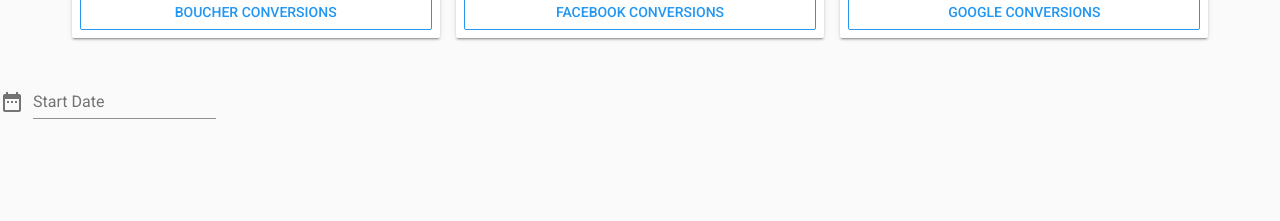
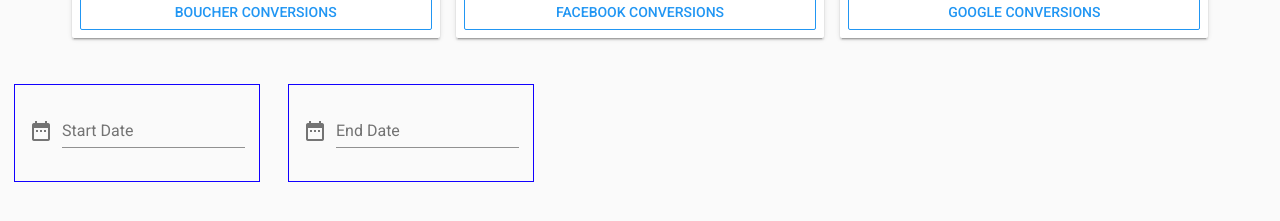
Before and after one commit to cooper09/meal-prep-boucher, a Vue app: page /menu in a window 1280 px wide. Shown: the part 847-1068 px from the top of the page. Built offline with nearby package versions, Linux system fonts and the light colour scheme.

Commit message:
Working - sort of date picker

```diff
--- a/src/components/BoucherConversions.vue
+++ b/src/components/BoucherConversions.vue
@@ -44,6 +44,12 @@
         confirmed(){
             return this.$store.state.b_confirmed;
         },
+        startdate(){
+            return this.$store.state.startdate;
+        },
+        enddate(){
+            return this.$store.state.enddate;
+        },
         isAuthenticated() {
             return this.$store.getters.isAuthenticated;
         }
--- a/src/components/DatePicker.vue
+++ b/src/components/DatePicker.vue
@@ -1,11 +1,14 @@
 <template>
-    <div>
-        <v-menu>
-            Date Picker {{date}}
-            <v-text-field :value="start" slot="activator" label="Start Date" prepend-icon="date_range">Menu Field</v-text-field>
-            <v-date-picker v-model="start">yo</v-date-picker>
+    <span>
+        <v-menu  id="mydatepicker">
+            <v-text-field :value="start" slot="activator" label="Start Date" prepend-icon="date_range" >Menu Field</v-text-field>
+            <v-date-picker v-model="start" v-on:change="onChange('start')"></v-date-picker>
         </v-menu>
-    </div>
+        <v-menu  id="mydatepicker">
+            <v-text-field :value="end" slot="activator" label="End Date" prepend-icon="date_range" >Menu Field</v-text-field>
+            <v-date-picker v-model="end" v-on:change="onChange('end')"></v-date-picker>
+        </v-menu>
+    </span>
 </template>
 
 <script>
@@ -13,18 +16,37 @@
     name: 'DatePicker',
     data() {
         return {
-            start: null
+            start: null,
+            end: null
         }
     },
     components: {
     },
     computed: {
         date() {
-            return this.$store.state.date;
+            //return this.$store.state.date;
         }//end date
-    }//end compoure
+    },//end compute
+    methods: {
+        onChange(menu){
+            alert("DatePicker onChange: " + menu )
+            switch (menu) {
+                case 'start':
+                    this.$store.dispatch('setStartDate', this.start )
+                break;
+                case 'end':
+                    this.$store.dispatch('setEndDate', this.end )
+                break;
+            }//end swith
+        }//end onChange
+    }//end methods
 };//end export default
 </script>
 
 <style scoped>
+    #mydatepicker {
+        padding: 1em;
+        margin: 1em;
+        border: 1px solid rgb(17, 0, 255);
+    }
 </style>
--- a/src/components/HomePlans.vue
+++ b/src/components/HomePlans.vue
@@ -110,6 +110,12 @@
         campaigns(){
              return this.$store.state.campaigns;
         },
+        startdate(){
+            return this.$store.state.startdate;
+        },
+        enddate(){
+            return this.$store.state.enddate;
+        },
         isAuthenticated() {
             return this.$store.getters.isAuthenticated;
         }
@@ -129,7 +135,7 @@
             //alert('Homeplan - Check Boucher Conversions: ' + campaigns);
             switch(plan) {
                 case 'boucher':
-                     alert("Homeplans - Show boucher conversions")
+                     alert("Homeplans - Show boucher conversions: " + this.startdate )
                     var conversions = boucherConversions.within7days(campaigns, conversions)
                     this.$store.state.b_confirmed = conversions;
                 break;
--- a/src/store.js
+++ b/src/store.js
@@ -20,7 +20,8 @@
         b_confirmed: 0,
         f_confirmed: 0,
         g_confirmed: 0,
-        date: new Date()
+        startdate: new Date(),
+        enddate: new Date()
     },
     mutations: {
         setRecipes(state, payload) {
@@ -154,6 +155,10 @@
         checkConversions({commit},plan) {
             alert('checkConversions - Action: ' + plan );
             commit('checkConversions', plan);
+        },
+        setStartDate({state}, date) {
+            alert('Store - Set Date: '+ date )
+            state.startdate = date;
         }
     }, //end actions
     getters: {
--- a/src/views/Menu.vue
+++ b/src/views/Menu.vue
@@ -1,8 +1,7 @@
 <<template>
     <div>
         <home-plans></home-plans>
-
-        <date-picker>Total</date-picker>
+        <date-picker></date-picker>
         <boucher-conversions></boucher-conversions>
         <google-conversions>Google</google-conversions>
     </div>
@@ -32,7 +31,6 @@
     },
     created() {
     this.property = 'Example property update.'
-    alert("Created....");
 
 
   }
```
